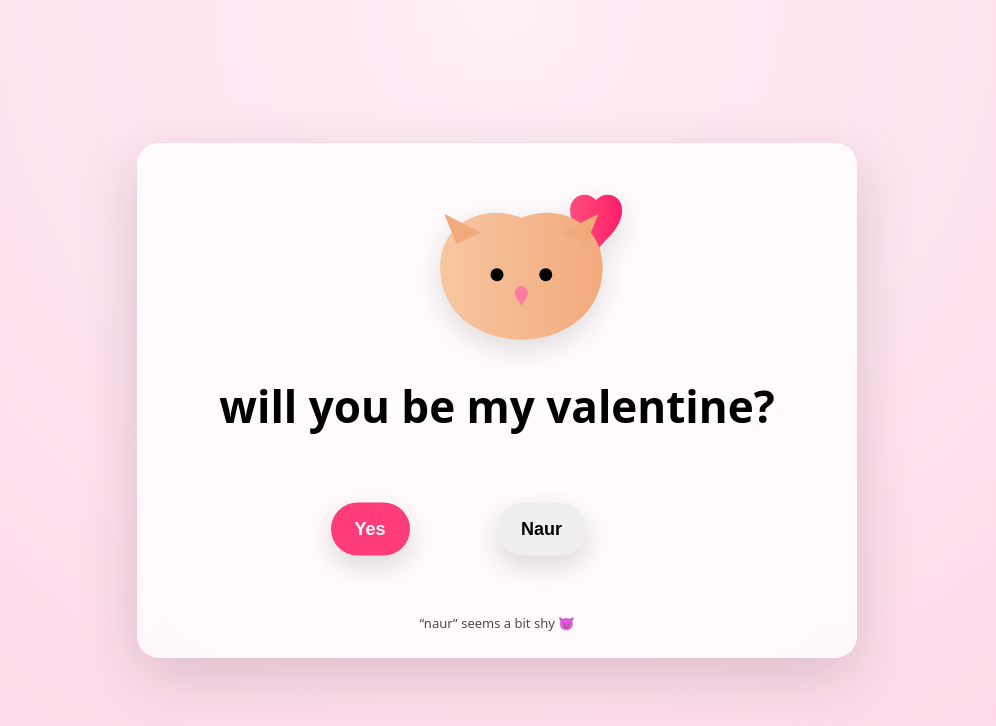
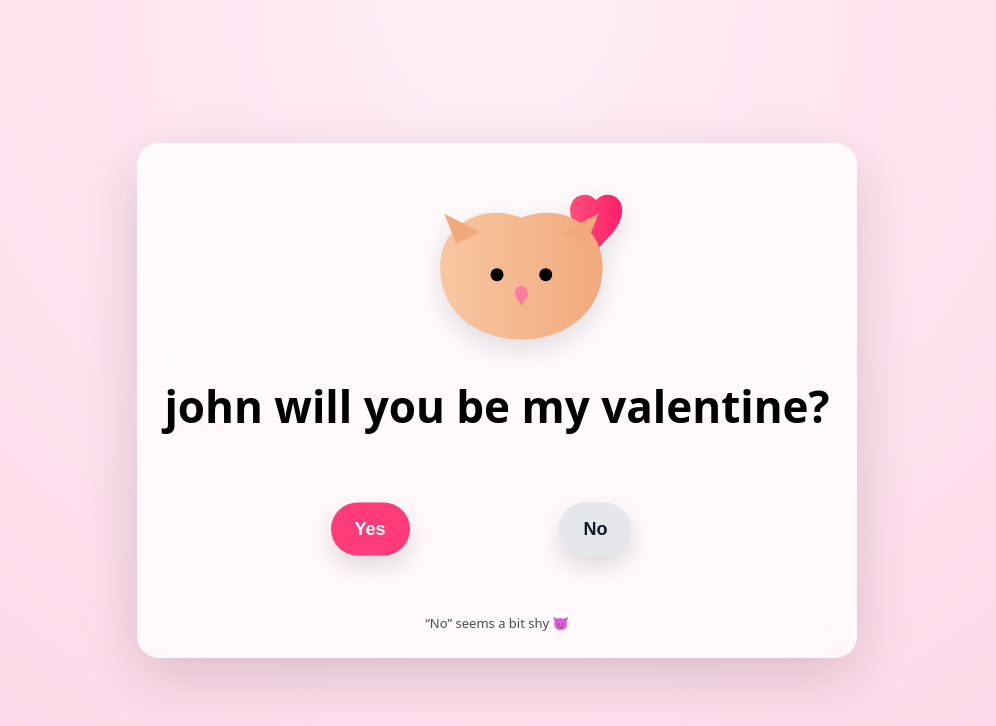
Before and after one commit to gabriellejohn/johnburney, a plain HTML site: page index.html in a window 1280 px wide. Shown: the whole page, without its empty margins (143-1139 px from the left). Drawn offline with nearby package versions, Linux system fonts and the light colour scheme.

Commit message:
Update index.html

```diff
--- a/index.html
+++ b/index.html
@@ -171,21 +171,21 @@
             fill="#ff7aa2"/>
     </svg>
 
-    <h1>will you be my valentine?</h1>
+    <h1>john will you be my valentine?</h1>
 
     <section class="button-zone" id="zone">
       <button id="yesBtn">Yes</button>
-      <button id="naurBtn">Naur</button>
+      <button id="noBtn">No</button>
     </section>
 
     <!-- HINT -->
-    <div class="hint" id="hint">“naur” seems a bit shy 😈</div>
+    <div class="hint" id="hint">“No” seems a bit shy 😈</div>
 
     <section class="result" id="result">
       <h2>YAY! 🎉</h2>
       <img
         class="fireworks"
-        src="https://media.giphy.com/media/v1.Y2lkPTc5MGI3NjExeWlsejVuY3hocHM0NGFzYzNocGhidWhtYWhoZHUwd2xwczZ5dmhueiZlcD12MV9naWZzX3NlYXJjaCZjdD1n/l0K4mUcTBtkPrCZXy/giphy.gif"
+        src="https://media.giphy.com/media/26ufdipQqU2lhNA4g/giphy.gif"
         alt="Fireworks"
       />
     </section>
```
